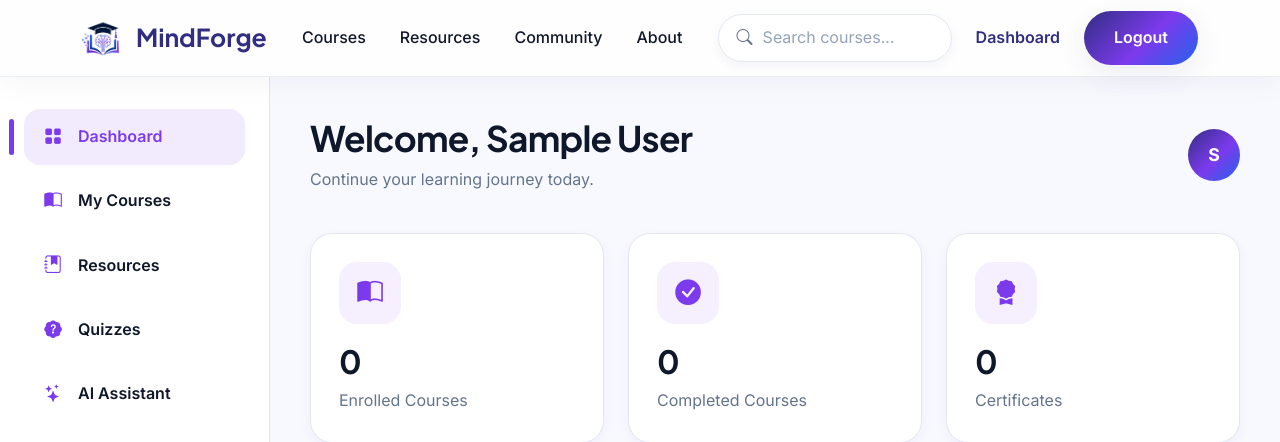
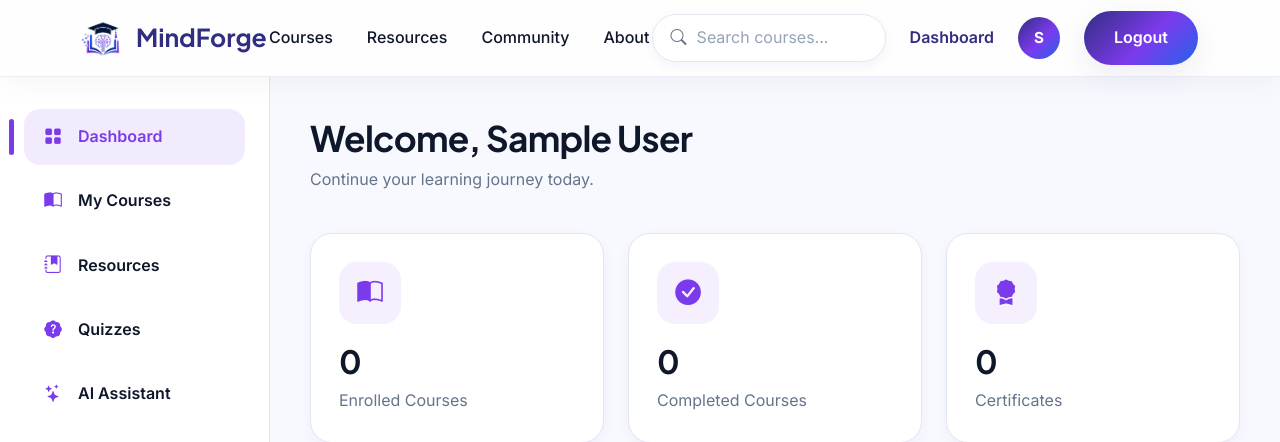
Before and after one commit to hxrdxk/MindForge, a Flask app: page /student/dashboard in a window 1280 px wide. Shown: the top 442 px of the page. Run offline with Flask 3, Linux system fonts and the light colour scheme; the visitor is signed in with stand-in values (Sample User, id 1); data that the repository does not hold is empty.

Commit message:
more ui polishing

```diff
--- a/static/css/dashboard.css
+++ b/static/css/dashboard.css
@@ -138,6 +138,18 @@
     margin-bottom:40px;
 }
 
+.dashboard-header-actions{
+
+    display:flex;
+
+    align-items:center;
+
+    gap:16px;
+
+    flex-shrink:0;
+
+}
+
 .dashboard-title h1{
     font-size:2.2rem;
     margin-bottom:8px;
@@ -155,16 +167,23 @@
 }
 
 .dashboard-avatar{
-    width:52px;
-    height:52px;
+    width:42px;
+    height:42px;
     border-radius:50%;
+    background:var(--gradient);
     display:flex;
     align-items:center;
     justify-content:center;
-    background:var(--gradient);
     color:#fff;
     font-weight:700;
-    font-size:1.1rem;
+    font-size:.95rem;
+    cursor:pointer;
+    flex-shrink:0;
+    transition:var(--transition);
+}
+
+.dashboard-avatar:hover{
+    transform:translateY(-2px);
 }
 
 /* ==========================================
--- a/templates/components/navbar.html
+++ b/templates/components/navbar.html
@@ -20,13 +20,45 @@
 
             <ul class="mf-nav-links">
 
-                <li><a href="{{ url_for('course.index') }}">Courses</a></li>
+                <li>
 
-                <li><a href="#">Resources</a></li>
+                    <a href="{{ url_for('course.index') }}">
 
-                <li><a href="#">Community</a></li>
+                        Courses
 
-                <li><a href="#">About</a></li>
+                    </a>
+
+                </li>
+
+                <li>
+
+                    <a href="#">
+
+                        Resources
+
+                    </a>
+
+                </li>
+
+                <li>
+
+                    <a href="#">
+
+                        Community
+
+                    </a>
+
+                </li>
+
+                <li>
+
+                    <a href="#">
+
+                        About
+
+                    </a>
+
+                </li>
 
             </ul>
 
@@ -48,7 +80,8 @@
 
                     {% if current_user.role == "student" %}
 
-                        <a href="{{ url_for('student.dashboard') }}"
+                        <a
+                            href="{{ url_for('student.dashboard') }}"
                             class="mf-login">
 
                             Dashboard
@@ -57,7 +90,8 @@
 
                     {% elif current_user.role == "teacher" %}
 
-                        <a href="{{ url_for('teacher.dashboard') }}"
+                        <a
+                            href="{{ url_for('teacher.dashboard') }}"
                             class="mf-login">
 
                             Dashboard
@@ -66,7 +100,8 @@
 
                     {% elif current_user.role == "admin" %}
 
-                        <a href="{{ url_for('admin.dashboard') }}"
+                        <a
+                            href="{{ url_for('admin.dashboard') }}"
                             class="mf-login">
 
                             Dashboard
@@ -75,7 +110,19 @@
 
                     {% endif %}
 
-                    <a href="{{ url_for('auth.logout') }}"
+                    <!-- Avatar -->
+
+                    <button
+                        class="dashboard-avatar"
+                        type="button"
+                        aria-label="Profile">
+
+                        {{ current_user.full_name[0] | upper }}
+
+                    </button>
+
+                    <a
+                        href="{{ url_for('auth.logout') }}"
                         class="primary-btn">
 
                         Logout
@@ -84,14 +131,16 @@
 
                 {% else %}
 
-                    <a href="{{ url_for('auth.login') }}"
+                    <a
+                        href="{{ url_for('auth.login') }}"
                         class="mf-login">
 
                         Login
 
                     </a>
 
-                    <a href="{{ url_for('auth.register') }}"
+                    <a
+                        href="{{ url_for('auth.register') }}"
                         class="primary-btn">
 
                         Get Started
--- a/templates/components/student_header.html
+++ b/templates/components/student_header.html
@@ -16,14 +16,12 @@
 
     </div>
 
-            <div class="dashboard-profile">
+    <div class="dashboard-header-actions">
 
-                <div class="dashboard-avatar">
+        {% block dashboard_actions %}
 
-                    {{ current_user.full_name[0] }}
+        {% endblock %}
 
     </div>
 
 </div>
-
-        </div>
--- a/templates/student/course_curriculum.html
+++ b/templates/student/course_curriculum.html
@@ -10,7 +10,7 @@
 
     <!-- Progress -->
 
-    <div class="mb-5">
+    <div class="mb-4">
 
         <div class="mf-between align-items-start mb-3">
 
```
Also changed, not shown: templates/layouts/student_layout.html (line endings or trailing spaces). Lines whose indentation alone changed are shown as unchanged.
